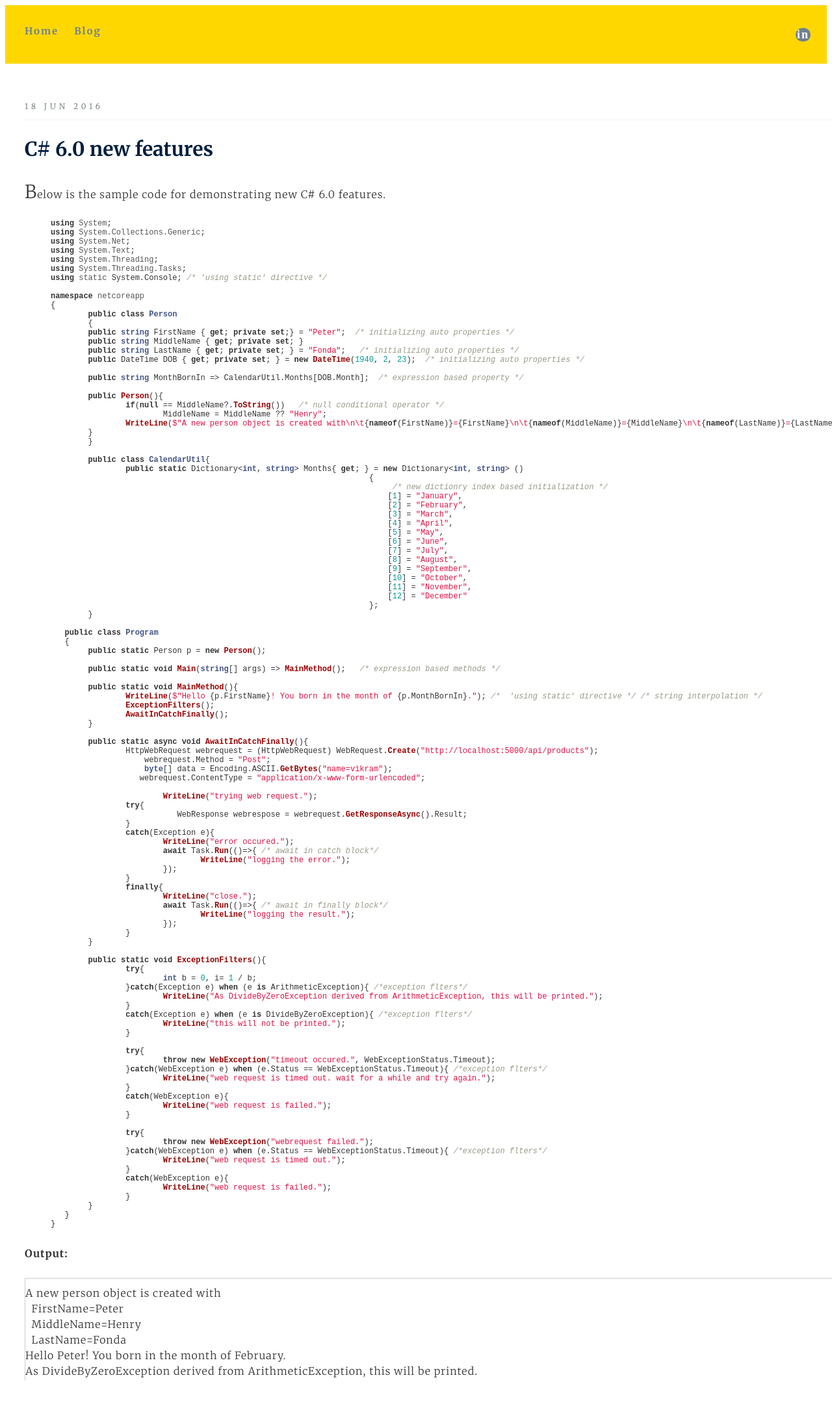
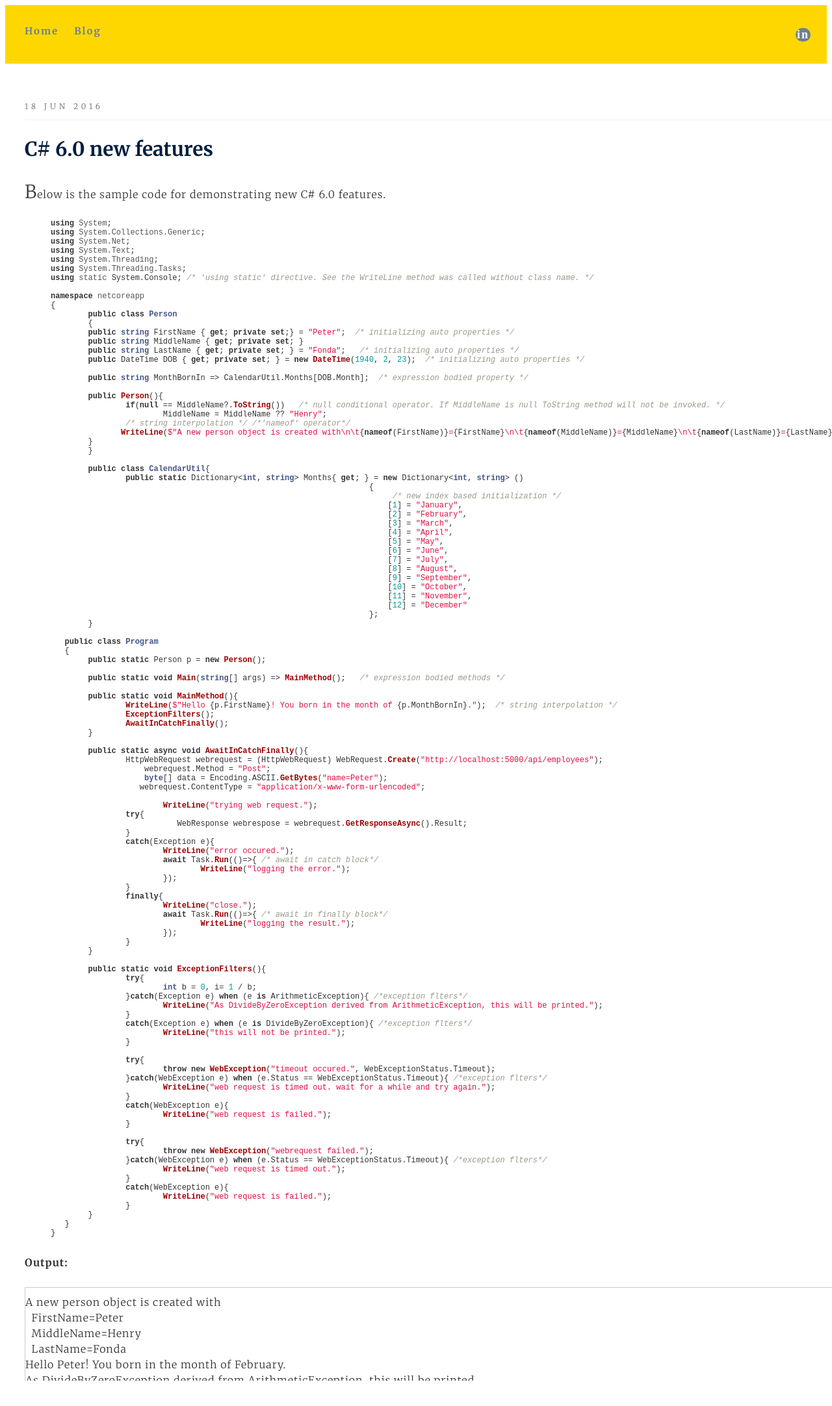
Before and after one commit to srirangamv/srirangamv.github.io, a Jekyll site: the page built from _posts/2016-06-18-csharp6.0-new-features.md, in a window 1280 px wide. Shown: the top 2164 px of the page at 65% size. Built offline with Jekyll 4.4.1, drawn with Linux system fonts in a browser that asks for light colours.

Commit message:
minor corrections.

```diff
--- a/_posts/2016-06-18-csharp6.0-new-features.md
+++ b/_posts/2016-06-18-csharp6.0-new-features.md
@@ -3,8 +3,6 @@
 title: "C# 6.0 new features"
 date: 2016-06-18
 ---
-
-
 
 <p>Below is the sample code for demonstrating new C# 6.0 features.</p>
 
@@ -16,7 +14,7 @@
 using System.Text;
 using System.Threading;
 using System.Threading.Tasks;
-using static System.Console; /* 'using static' directive */
+using static System.Console; /* 'using static' directive. See the WriteLine method was called without class name. */
 
 namespace netcoreapp
 {
@@ -27,19 +25,20 @@
     	public string LastName { get; private set; } = "Fonda";   /* initializing auto properties */
     	public DateTime DOB { get; private set; } = new DateTime(1940, 2, 23);  /* initializing auto properties */
 
-    	public string MonthBornIn => CalendarUtil.Months[DOB.Month];  /* expression based property */
+    	public string MonthBornIn => CalendarUtil.Months[DOB.Month];  /* expression bodied property */
 
     	public Person(){
-    		if(null == MiddleName?.ToString())   /* null conditional operator */
+    		if(null == MiddleName?.ToString())   /* null conditional operator. If MiddleName is null ToString method will not be invoked. */
     			MiddleName = MiddleName ?? "Henry";
-    		WriteLine($"A new person object is created with\n\t{nameof(FirstName)}={FirstName}\n\t{nameof(MiddleName)}={MiddleName}\n\t{nameof(LastName)}={LastName}\n");  /*  'using static' directive */ /* string interpolation */ /*'nameof' operator*/
+                /* string interpolation */ /*'nameof' operator*/
+    	       WriteLine($"A new person object is created with\n\t{nameof(FirstName)}={FirstName}\n\t{nameof(MiddleName)}={MiddleName}\n\t{nameof(LastName)}={LastName}\n");
     	}
 	}
 
 	public class CalendarUtil{
 		public static Dictionary<int, string> Months{ get; } = new Dictionary<int, string> ()
 							            {
-							            	 /* new dictionry index based initialization */
+							            	 /* new index based initialization */
 							                [1] = "January",
 							                [2] = "February",
 							                [3] = "March",
@@ -59,18 +58,18 @@
    {
    	public static Person p = new Person();
 
-   	public static void Main(string[] args) => MainMethod();   /* expression based methods */
+   	public static void Main(string[] args) => MainMethod();   /* expression bodied methods */
 
    	public static void MainMethod(){
-   		WriteLine($"Hello {p.FirstName}! You born in the month of {p.MonthBornIn}."); /*  'using static' directive */ /* string interpolation */
+   		WriteLine($"Hello {p.FirstName}! You born in the month of {p.MonthBornIn}.");  /* string interpolation */
    		ExceptionFilters();
    		AwaitInCatchFinally();
    	}
 
    	public static async void AwaitInCatchFinally(){
-   		HttpWebRequest webrequest = (HttpWebRequest) WebRequest.Create("http://localhost:5000/api/products");
+   		HttpWebRequest webrequest = (HttpWebRequest) WebRequest.Create("http://localhost:5000/api/employees");
                     webrequest.Method = "Post";
-                    byte[] data = Encoding.ASCII.GetBytes("name=vikram");
+                    byte[] data = Encoding.ASCII.GetBytes("name=Peter");
 		   webrequest.ContentType = "application/x-www-form-urlencoded";
 
 			WriteLine("trying web request.");
```
